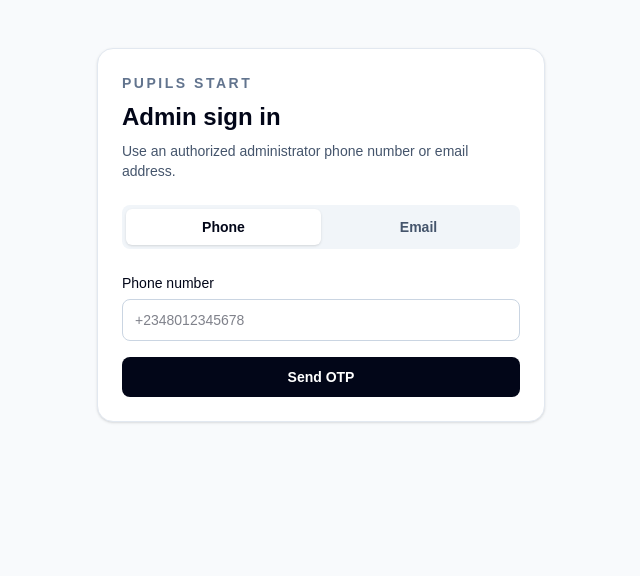
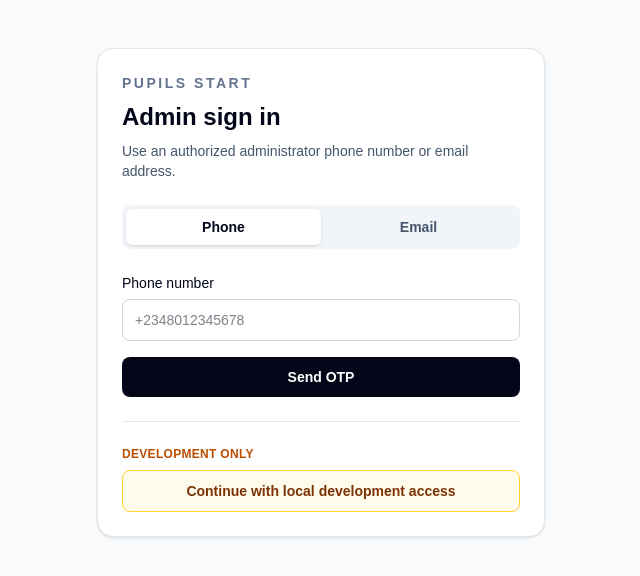
Before and after one commit to greenbasket-labs/pupilsstartercustom, a Next.js app in the folder apps/web/: page /login in a window 1280 px wide. Shown: the top 576 px of the page, without its empty margins (319-959 px from the left). Built offline with nearby package versions, Linux system fonts and the light colour scheme.

Commit message:
feat: add local development admin sign-in

```diff
--- a/apps/web/src/app/login/page.tsx
+++ b/apps/web/src/app/login/page.tsx
@@ -12,6 +12,24 @@ export default function LoginPage() {
   const [step, setStep] = useState<"identity" | "otp">("identity");
   const [message, setMessage] = useState("");
   const [busy, setBusy] = useState(false);
+
+  async function useDevelopmentAccess() {
+    setBusy(true);
+    setMessage("");
+    try {
+      const response = await fetch("/api/auth/dev-login", { method: "POST" });
+      const result = (await response.json()) as { error?: string };
+      if (!response.ok) {
+        setMessage(result.error ?? "Development access is unavailable.");
+        return;
+      }
+      window.location.href = "/";
+    } catch {
+      setMessage("Unable to start development access.");
+    } finally {
+      setBusy(false);
+    }
+  }
 
   const identity = method === "email" ? email : phone;
 
@@ -182,6 +200,20 @@ export default function LoginPage() {
           </form>
         )}
 
+        {process.env.NODE_ENV === "development" ? (
+          <div className="mt-6 border-t border-slate-200 pt-6">
+            <p className="mb-2 text-xs font-semibold uppercase tracking-wide text-amber-700">Development only</p>
+            <button
+              type="button"
+              disabled={busy}
+              onClick={() => void useDevelopmentAccess()}
+              className="w-full rounded-lg border border-amber-300 bg-amber-50 px-4 py-2.5 text-sm font-semibold text-amber-900 disabled:opacity-50"
+            >
+              {busy ? "Opening development access…" : "Continue with local development access"}
+            </button>
+          </div>
+        ) : null}
+
         {message ? (
           <p className="mt-4 rounded-lg border border-slate-200 bg-slate-50 px-3 py-2 text-sm text-slate-700">
             {message}
```
